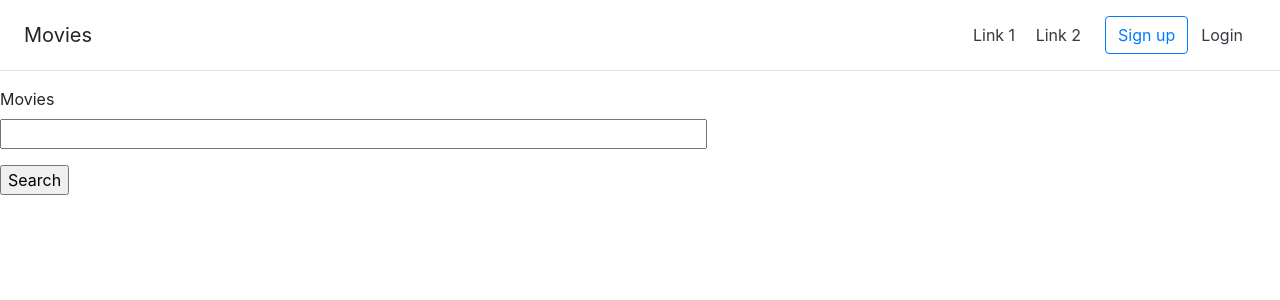
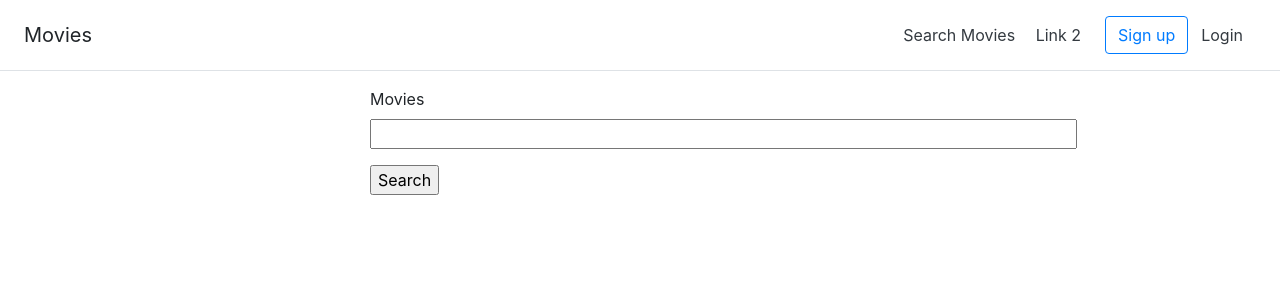
Before and after one commit to bstanton773/MoviesFinal, a Flask app: page /search in a window 1280 px wide. Shown: the top 300 px of the page. Run offline with Flask 2, Linux system fonts and the light colour scheme; data that the repository does not hold is empty; some libraries are stand-ins or nearby versions.

Commit message:
Updating search styling

```diff
--- a/app/routes.py
+++ b/app/routes.py
@@ -17,5 +17,5 @@ def search():
     if form.search.data is not None:
         movies = Movies.query.filter(Movies.title.like('%' + form.search.data + '%')).all()
     else:
-        movies = Movies.query.all()
+        movies = Movies.query.limit(10)
     return render_template('search.html', form=form, movies=movies)
--- a/app/templates/base.html
+++ b/app/templates/base.html
@@ -10,7 +10,7 @@
     <div class="d-flex flex-column flex-md-row align-items-center p-3 px-md-4 mb-3 bg-white border-bottom box-shadow">
         <h5 class="my-0 mr-md-auto font-weight-normal">Movies</h5>
         <nav class="my-2 my-md-0 mr-md-3">
-            <a class="p-2 text-dark" href="#">Link 1</a>
+            <a class="p-2 text-dark" href="{{url_for('search')}}">Search Movies</a>
             <a class="p-2 text-dark" href="#">Link 2</a>
         </nav>
         {% if current_user.is_anonymous %}
@@ -30,9 +30,10 @@
         {% endif %}
         {% endwith %}
     </div>
+    <div class="container">
     {% block content %}
     {% endblock %}
-
+    </div>
     {% block js %}
     {% endblock %}
 </body>
--- a/app/templates/search.html
+++ b/app/templates/search.html
@@ -1,7 +1,10 @@
 {% extends 'base.html' %}
 
 {% block content %}
-
+    <div class="row">
+        <div class="col">
+        </div>
+        <div class="col-6">
             <form action="search" method="post">
                 {{form.hidden_tag()}}
                 <p>
@@ -12,13 +15,15 @@
                     {{form.submit()}}
                 </p>
             </form>
-<ol>
+            <ul style="list-style-type:none">
                 {% for movie in movies %}
                 <li>{{movie.title}}</li>
                 {% endfor %}
-</ol>
-
-
+            </ul>
+        </div>
+        <div class="col">
+        </div>
+    </div>
 {% endblock %}
 
 {% block js %}
```
Lines whose indentation alone changed are shown as unchanged.
